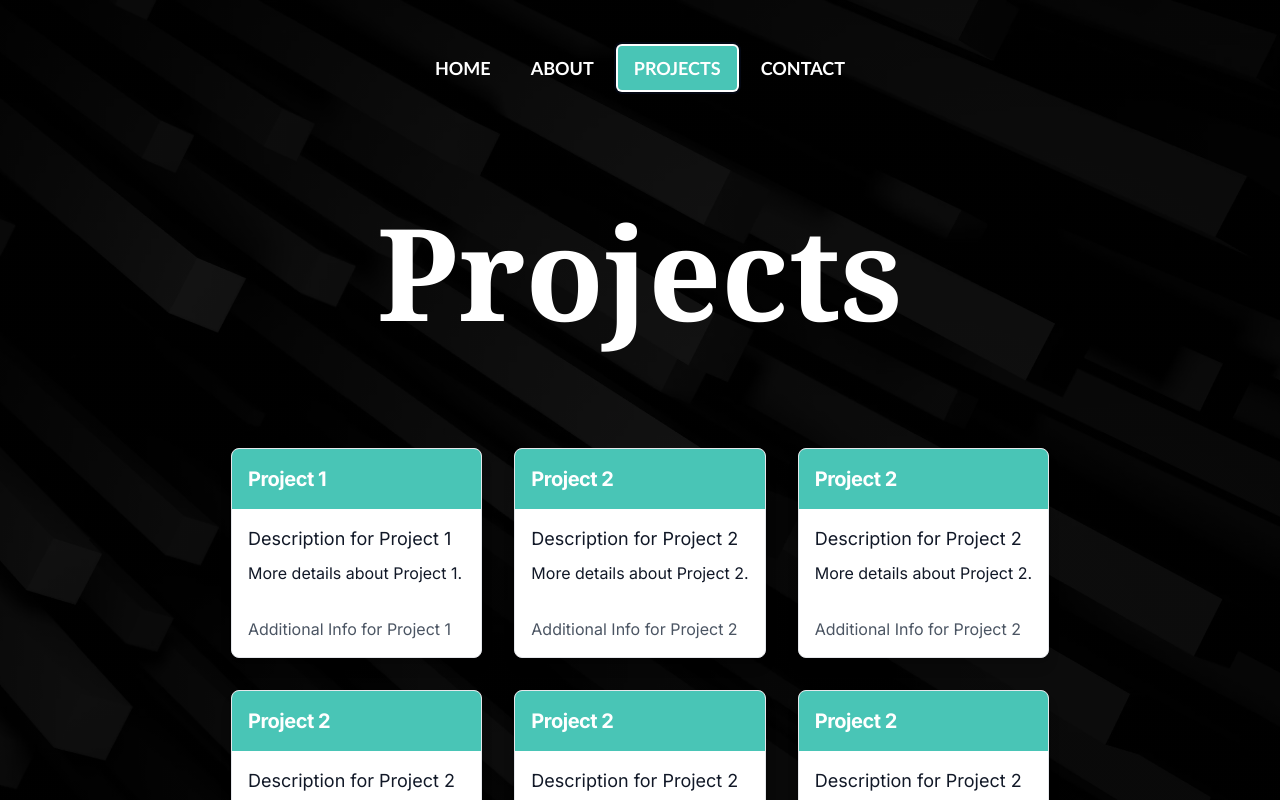
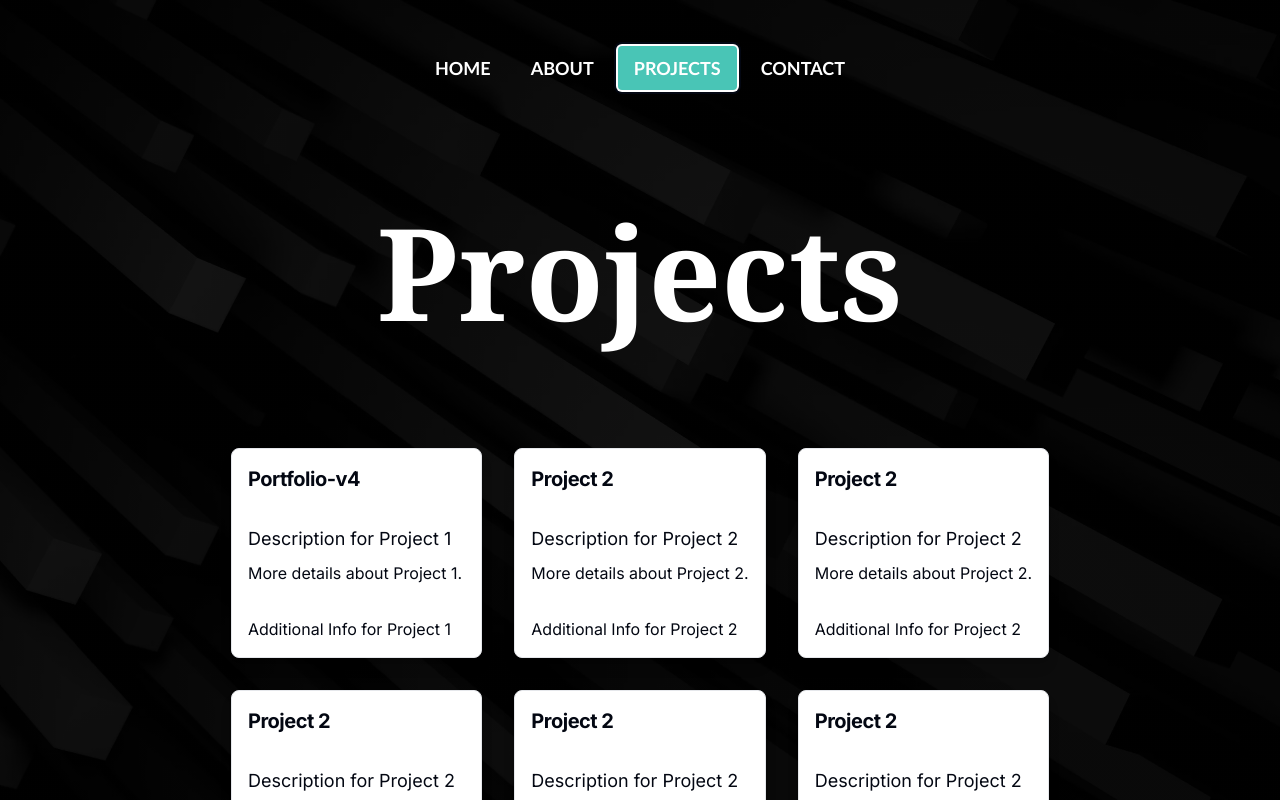
Before and after one commit to Goobber33/Portfolio-v4, a Next.js app: page /main in a window 1280 px wide. Both pictures are taken after a click on the tab "PROJECTS". Shown: the top 800 px of the page. Built offline with nearby package versions, Linux system fonts and the light colour scheme.

Commit message:
Styled my project cards and added button from shadcn ui

```diff
--- a/components/projects.tsx
+++ b/components/projects.tsx
@@ -5,7 +5,7 @@ import { Card, CardContent, CardDescription, CardFooter, CardHeader, CardTitle }
 // Define your projects here with unique content for each
 const projects = [
     {
-    title: 'Project 1',
+        title: 'Portfolio-v4',
         description: 'Description for Project 1',
         details: 'More details about Project 1.',
         additionalInfo: 'Additional Info for Project 1',
@@ -45,20 +45,15 @@ const projects = [
 const containerVariants = {
     visible: {
         transition: {
-      staggerChildren: 0.2, // Adjust the stagger time as needed
+            staggerChildren: 0.1,
         },
     },
 };
 
-const itemVariants = {
-  hidden: { y: 20, opacity: 0 },
-  visible: {
-    y: 0,
-    opacity: 1,
-    transition: {
-      duration: 0.5,
-    },
-  },
+const cardVariants = {
+    initial: { opacity: 0, y: 20 },
+    visible: { opacity: 1, y: 0, transition: { duration: 0.2 } },
+    hover: { y: -7, transition: { duration: 0.2 } },
 };
 
 const ProjectsPage = () => {
@@ -67,28 +62,31 @@ const ProjectsPage = () => {
             <motion.h1
                 initial="hidden"
                 animate="visible"
-        variants={itemVariants}
+                variants={containerVariants}
                 className="text-6xl sm:text-6xl md:text-7xl lg:text-9xl font-serif font-bold text-white text-center mb-24 mt-36 lg:mt-28 w-full leading-2"
             >
                 Projects
             </motion.h1>
             <motion.div
-        initial="hidden"
-        animate="visible"
+                className="grid grid-cols-1 sm:grid-cols-2 lg:grid-cols-3 gap-8 p-4"
                 variants={containerVariants}
-        className="grid grid-cols-1 sm:grid-cols-2 lg:grid-cols-3 gap-8 p-4"
+                initial="initial"
+                whileInView="visible"
+                viewport={{ once: true }}
             >
                {projects.map((project, index) => (
-          <motion.div key={index} variants={itemVariants}>
-            <Card className="bg-white dark:bg-gray-800 shadow-lg rounded-lg overflow-hidden">
-              <CardHeader className="bg-customCyan text-white p-4">
-                <CardTitle className="text-xl font-bold">{project.title}</CardTitle>
+                    <motion.div key={index} variants={cardVariants} whileHover="hover">
+                        <Card className="group bg-white shadow-lg overflow-hidden hover:cursor-pointer">
+                            <CardHeader className="p-4">
+                                <CardTitle className="text-xl font-bold transition-colors duration-300 group-hover:text-customCyan">
+                                    {project.title}
+                                </CardTitle>
                             </CardHeader>
-              <CardContent className="p-4 text-gray-900 dark:text-white">
+                            <CardContent className="p-4">
                                 <CardDescription className="text-lg">{project.description}</CardDescription>
                                 <p className="mt-2">{project.details}</p>
                             </CardContent>
-              <CardFooter className="p-4 text-gray-600 dark:text-gray-400">
+                            <CardFooter className="p-4">
                                 <p>{project.additionalInfo}</p>
                             </CardFooter>
                         </Card>
--- /dev/null
+++ b/components/ui/button.tsx
@@ -0,0 +1,56 @@
+import * as React from "react"
+import { Slot } from "@radix-ui/react-slot"
+import { cva, type VariantProps } from "class-variance-authority"
+
+import { cn } from "@/lib/utils"
+
+const buttonVariants = cva(
+  "inline-flex items-center justify-center whitespace-nowrap rounded-md text-sm font-medium ring-offset-background transition-colors focus-visible:outline-none focus-visible:ring-2 focus-visible:ring-ring focus-visible:ring-offset-2 disabled:pointer-events-none disabled:opacity-50",
+  {
+    variants: {
+      variant: {
+        default: "bg-primary text-primary-foreground hover:bg-primary/90",
+        destructive:
+          "bg-destructive text-destructive-foreground hover:bg-destructive/90",
+        outline:
+          "border border-input bg-background hover:bg-accent hover:text-accent-foreground",
+        secondary:
+          "bg-secondary text-secondary-foreground hover:bg-secondary/80",
+        ghost: "hover:bg-accent hover:text-accent-foreground",
+        link: "text-primary underline-offset-4 hover:underline",
+      },
+      size: {
+        default: "h-10 px-4 py-2",
+        sm: "h-9 rounded-md px-3",
+        lg: "h-11 rounded-md px-8",
+        icon: "h-10 w-10",
+      },
+    },
+    defaultVariants: {
+      variant: "default",
+      size: "default",
+    },
+  }
+)
+
+export interface ButtonProps
+  extends React.ButtonHTMLAttributes<HTMLButtonElement>,
+    VariantProps<typeof buttonVariants> {
+  asChild?: boolean
+}
+
+const Button = React.forwardRef<HTMLButtonElement, ButtonProps>(
+  ({ className, variant, size, asChild = false, ...props }, ref) => {
+    const Comp = asChild ? Slot : "button"
+    return (
+      <Comp
+        className={cn(buttonVariants({ variant, size, className }))}
+        ref={ref}
+        {...props}
+      />
+    )
+  }
+)
+Button.displayName = "Button"
+
+export { Button, buttonVariants }
```
Lines whose indentation alone changed are shown as unchanged.
